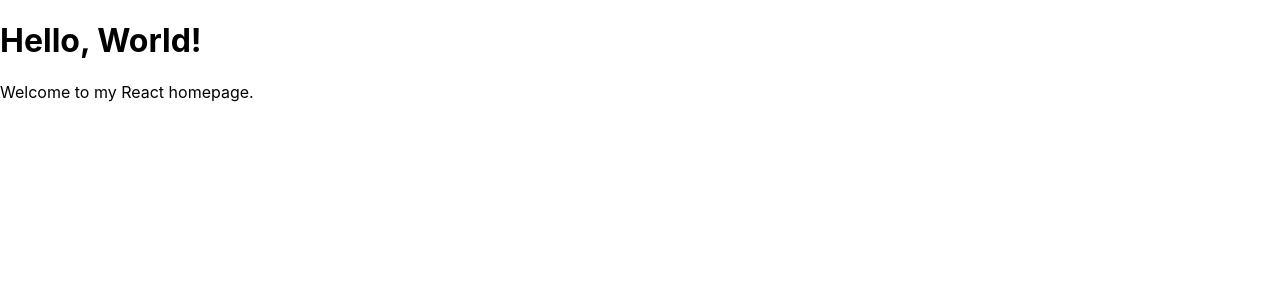
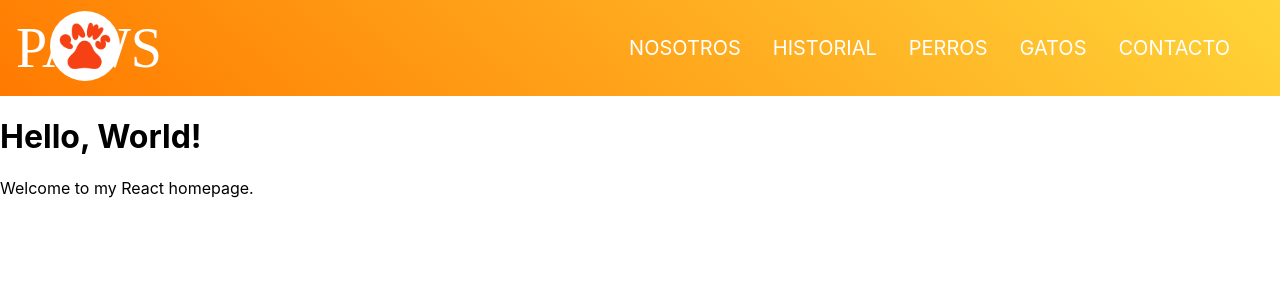
Before and after one commit to MaxiRG/PawsLab1, a React (Create React App) app in the folder paws-front/: page / in a window 1280 px wide. Shown: the top 300 px of the page. Built offline with nearby package versions, Linux system fonts and the light colour scheme.

Commit message:
hompage-navbar created

```diff
--- /dev/null
+++ b/paws-front/src/components/Navbar.js
@@ -0,0 +1,56 @@
+import React from "react";
+import "../styles/Navbar-styles.css";
+import { Link } from "react-router-dom";
+import logo from '../images/logo.jpg'
+
+class Navbar extends React.Component {
+  handleClick = () => {
+    const navbarLinks = document.getElementsByClassName("navbar-links")[0];
+    navbarLinks.classList.toggle("active");
+  };
+
+  render() {
+    return (
+      <nav className="navbar">
+        <div className="brand-title">PAWS </div>
+
+        <div className="logo-div">
+            <img
+        className='logo-navbar'
+        src={logo}
+        alt='logo'/></div>
+
+        <a href="#" className="toggle-button" onClick={this.handleClick}>
+          <span className="bar"></span>
+          <span className="bar"></span>
+          <span className="bar"></span>
+        </a>
+
+        <div className="navbar-links">
+          <ul>
+            <li>
+              <a href="#quienes-somos">Nosotros</a>
+            </li>
+            <li>
+              <a href="#adopciones">Historial</a>
+            </li>
+            <li>
+              <a href="#">Perros</a>
+            </li>
+            <li>
+              <a href="#">Gatos</a>
+            </li>
+            <li>
+              <a href="#contacto">Contacto</a>
+            </li>
+            <li>
+              <a href="#"></a>
+            </li>
+          </ul>
+        </div>
+      </nav>
+    );
+  }
+}
+
+export default Navbar;
--- a/paws-front/src/pages/Home.js
+++ b/paws-front/src/pages/Home.js
@@ -1,8 +1,9 @@
 import React from 'react';
-
+import Navbar from '../components/Navbar'
 function App() {
   return (
     <div>
+      <Navbar/>
       <h1>Hello, World!</h1>
       <p>Welcome to my React homepage.</p>
     </div>
--- /dev/null
+++ b/paws-front/src/styles/Navbar-styles.css
@@ -0,0 +1,157 @@
+
+.navbar {
+  display: flex;
+  position: relative;
+  justify-content: space-between;
+  align-items: center;
+  background: linear-gradient(220.55deg, #FFD439 0%, #FF7A00 100%);
+  color: white;
+}
+
+.logo-navbar{
+  position: relative;
+  margin: 5px;
+  right: 310px;
+  width: 70px;
+  border-radius: 50%;
+}
+
+
+.brand-title {
+  font-size: 3.5rem;
+  margin: 1rem;
+  font-family: Lobster;
+
+}
+
+.navbar-links {
+  height: 100%;
+  margin: 2px;
+  font-size: 20px;
+}
+
+.navbar-links ul {
+  display: flex;
+  margin: 0;
+  padding: 0;
+  text-transform: uppercase;
+  list-style: none;
+}
+
+.navbar-links *{
+  -webkit-box-sizing: border-box;
+  box-sizing: border-box;
+  -webkit-transition: all 0.35s ease;
+  transition: all 0.35s ease;
+}
+.navbar-links a{
+  position: relative;
+  color: #222;
+}
+.navbar-links a:before,
+.navbar-links a:after{
+  position: absolute;
+  height: 15px;
+  width: 15px;
+  content: '';
+  -webkit-transition:all 0.35s ease ;
+  transition: all 0.35s ease;
+  opacity: 0;
+}
+
+.navbar-links a:before{
+  right: 0;
+  top: 0;
+  border-right: 3px solid black;
+  border-top: 3px solid black;
+  -webkit-transform: translate(-100%,50%);
+  transform: translate(-100%,50%);
+}
+.navbar-links a:after{
+  left: 0;
+  bottom: 0;
+  border-left:3px solid black ;
+  border-bottom:3px solid black ;
+  -webkit-transform: translate(-100%,50%);
+  transform: translate(-100%,50%);
+}
+.navbar-links li {
+  list-style: none;
+}
+
+.navbar-links li a {
+  display: block;
+  text-decoration: none;
+  color: white;
+  padding: 1rem;
+}
+
+.navbar-links .home a{
+  color: #ffffff;
+}
+.navbar-links a:hover:before,
+.navbar-links .home a:hover:before,
+.navbar-links a:hover:after,
+.navbar-links .home a:hover:after{
+  -webkit-transform: translate(0%,0%);
+  transform: translate(0%,0%);
+  opacity: 1;
+}
+
+.toggle-button {
+  position: absolute;
+  top: 1.5rem;
+  right: 1rem;
+  display: none;
+  flex-direction: column;
+  justify-content: space-between;
+  width: 30px;
+  height: 21px;
+}
+
+.toggle-button .bar {
+  height: 3px;
+  width: 100%;
+  background-color: white;
+  border-radius: 10px;
+
+}
+
+
+
+@media (max-width: 1000px) {
+  .navbar {
+      flex-direction: column;
+      align-items: flex-start;
+
+  }
+  .logo{
+      display: none;
+  }
+
+  .toggle-button {
+      display: flex;
+  }
+
+  .navbar-links {
+      display: none;
+      width: 100%;
+  }
+
+  .navbar-links ul {
+      width: 100%;
+      flex-direction: column;
+  }
+
+  .navbar-links ul li {
+      text-align: center;
+  }
+
+  .navbar-links ul li a {
+      padding: .5rem 1rem;
+  }
+
+  .navbar-links.active {
+      display: flex;
+  }
+}
```
